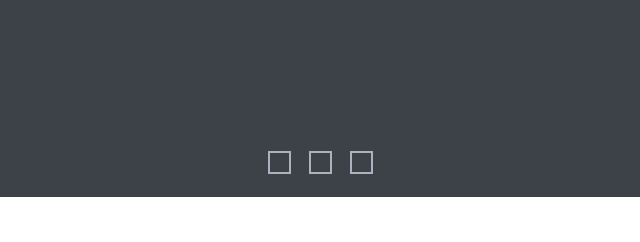
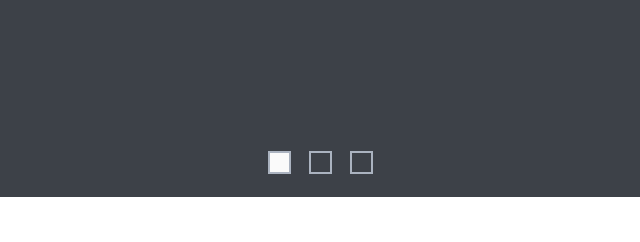
Before and after one commit to MxWoodie/hiqo-zhodik-markup, a website: page index.html in a window 1280 px wide. Shown: the part 622-864 px from the top of the page, 320-960 px from the left. Drawn offline with nearby package versions, Linux system fonts and the light colour scheme; files that its build step writes are made by us from their sources; a web font is replaced by a local one.

Commit message:
Pagination rework

```diff
--- a/index.html
+++ b/index.html
@@ -34,11 +34,11 @@
 					<a class="link-button" href="">explore</a>
 					<a class="link-button" href="">learn more</a>
 				</div>
-				<div class="pagination-container">
-					<div class="pagination active"></div>
-					<div class="pagination"></div>
-					<div class="pagination"></div>
-				</div>
+				<ul class="pagination-container">
+					<li class="pagination active"></li>
+					<li class="pagination"></li>
+					<li class="pagination"></li>
+				</ul>
 			</section>
 			<section>Paralax</section>
 			<section>Posts</section>
--- a/scss/components/_navigation.scss
+++ b/scss/components/_navigation.scss
@@ -10,7 +10,6 @@
   max-height: 130px;
   margin: 0 auto;
   padding-top: 22px;
-  list-style-type: none;
 
   .navigation-item-container {
     margin: 10px;
--- a/scss/components/_slider.scss
+++ b/scss/components/_slider.scss
@@ -87,6 +87,10 @@
     height: 23px;
     border: 2px solid $color-pagination-border;
 
+    &.active {
+      background-color: $color-text-white;
+    }
+
     &:hover {
       background-color: $color-text-white;
     }
```
